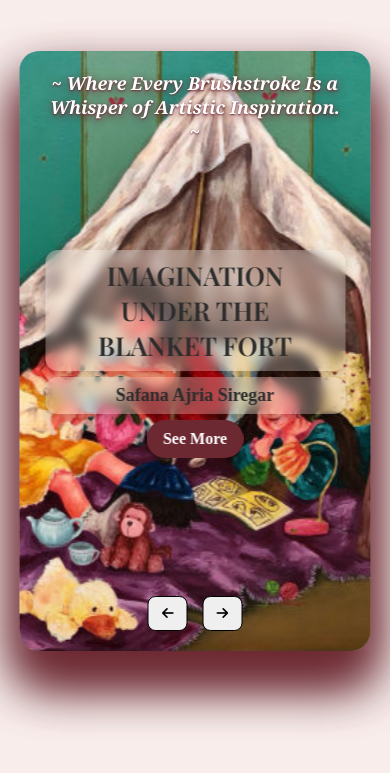
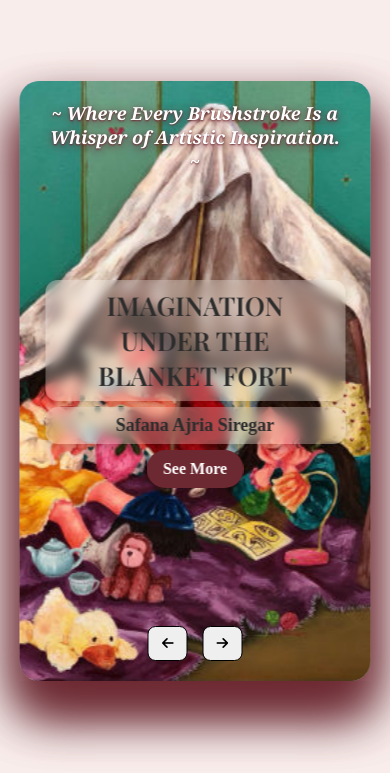
Before and after one commit to zhafirahkamila/Picverse, a plain HTML site: page index.html in a window 390 px wide. Shown: the part 71-844 px from the top of the page. Drawn offline with nearby package versions, Linux system fonts and the light colour scheme; a web font is replaced by a local one.

Commit message:
Fix Responsive

```diff
--- a/Home/index.css
+++ b/Home/index.css
@@ -23,6 +23,7 @@ header {
     position: relative;
     width: 100%;
     height: 100vh;
+    position: relative;
     overflow: hidden;
 }
 
@@ -1096,6 +1097,7 @@ section#about-us-content {
         top: 50%;
         width: 90%;
         height: 600px;
+        margin-top: 30px;
     }
 
     .slide .item:nth-child(3) {
@@ -1255,7 +1257,7 @@ section#about-us-content {
     }
 
     .container-slider {
-        margin-top: 0;
+        margin-top: 30px;
     }
 
     .slide .item:nth-child(3) {
```
